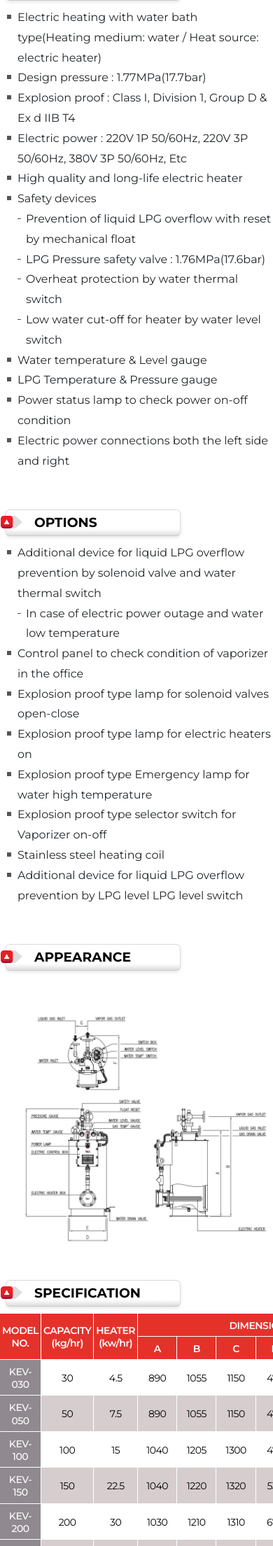
After one commit to KamoliddinCS/madadltd, a Flask app: page /manufacturing/lpg-vaporizer-kev-series in a window 390 px wide. The commit adds this page. Shown: the part 1067-3276 px from the top of the page at 70% size. Run offline with Flask 3, Linux system fonts and the light colour scheme; some libraries are stand-ins or nearby versions; some web fonts are replaced.

Commit message:
Product page done. Elements and their styles have been successfully integrated. Need to make the page responsive now.

```diff
--- a/main.py
+++ b/main.py
@@ -1,4 +1,4 @@
-from flask import Flask, render_template, request, redirect, url_for
+from flask import Flask, render_template, request, redirect, url_for, jsonify
 from flask_bootstrap import Bootstrap5
 from flask_sqlalchemy import SQLAlchemy
 from flask_wtf import FlaskForm
@@ -37,5 +37,11 @@ def contact():
     return render_template("contact.html")
 
 
+# ROUTES TO MANUFACTURED PRODUCTS AT MADAD LTD
+@app.route("/manufacturing/lpg-vaporizer-kev-series")
+def lpg_vaporizer1():
+    return render_template("lpg-vaporizer-kev-series.html")
+
+
 if __name__ == "__main__":
     app.run(debug=True, port=5001)
--- a/static/styles/style.css
+++ b/static/styles/style.css
@@ -450,6 +450,182 @@ footer a {
 
 /***************** MANUFACTURING PAGE ********************/
 
+/***************** PRODUCT PAGE ********************/
+
+.product-description-section {
+    margin: 0 auto;
+    max-width: 1200px;
+    padding: 20px 0 120px;
+}
+
+.sub_depth_tit {
+    font-family: 'Montserrat', sans-serif;
+    font-size: 1.875rem;
+    color: #ed1b2f;
+    font-weight: 700;
+    line-height: 1.2;
+    padding-bottom: .875rem;
+    letter-spacing: -1.5px;
+}
+
+.sub_depth_tit p {
+    font-size: 1.5625rem;
+    color: #111;
+    font-weight: 400;
+    margin-top: 5px;
+    margin-bottom: 10px;
+}
+
+.bb-line {
+    border-bottom: 1px solid #999;
+}
+
+.fit-img {
+    margin: 50px auto;
+    display: block;
+    max-width: 100%;
+}
+
+.pro-spec-tit {
+    position: relative;
+    display: inline-block;
+    min-width: 250px;
+    padding: 9px 40px 8px;
+    margin-left: 8px;
+    margin-bottom: 10px;
+    font-weight: 700;
+    font-size: 1.175rem;
+    color: #000;
+    line-height: 1;
+    border-radius: 6px;
+    border: 1px solid #ddd;
+    border-bottom: 1px solid #ccc;
+    background: linear-gradient(#fff, #fff 50%, #fff 75%, #ddd 100%);
+    box-shadow: 0px 2px 5px rgba(0, 0, 0, .1);
+    font-family: 'Montserrat', sans-serif;
+}
+
+.pro-spec-tit:before {
+    position: absolute;
+    left: -8px;
+    top: 8px;
+    content: '';
+    width: 31px;
+    height: 18px;
+    background: url(/static/images/ico_pro-spec-tit.png) no-repeat;
+}
+
+.ul-spec-list {
+    padding-bottom: 15px;
+    list-style: none;
+    padding-left: 0;
+}
+
+.ul-spec-list > li {
+    position: relative;
+    padding-left: 25px;
+    line-height: 1.8;
+    font-family: 'Montserrat', sans-serif;
+}
+
+.ul-spec-list > li:before {
+    top: 10px;
+    left: 10px;
+    width: 6px;
+    height: 6px;
+}
+
+.ul-spec-list li:before {
+    content: '';
+    position: absolute;
+    background: #555;
+}
+
+.ul-dep-list {
+    list-style: none;
+    padding-left: 0;
+}
+
+.ul-dep-list li {
+    position: relative;
+    padding-left: 12px;
+    line-height: 1.8;
+    font-family: 'Montserrat', sans-serif;
+}
+
+.ul-dep-list li:before {
+    left: 0;
+    top: 13px;
+    width: 5px;
+    height: 1px;
+}
+
+.ul-spec-list li:before {
+    content: '';
+    position: absolute;
+    background: #555;
+}
+
+.pro-spec-item {
+    margin-top: 2.5rem;
+}
+
+.overflow-table, .overflow-table-m {
+    position: relative;
+    overflow-x: auto;
+    overflow-y: hidden;
+}
+
+.overflow-table table {
+    width: 100%;
+    min-width: 719px;
+    margin-bottom: 20px;
+}
+
+table {
+    border-collapse: collapse;
+    border-spacing: 0;
+}
+
+.kg-table table thead th {
+    background: #e4322b;
+    border-right: 1px solid #fff;
+    color: #fff;
+    font-weight: 600;
+}
+
+.kg-table table th, .kg-table table td {
+    text-align: center;
+    padding: 8px 3px 6px;
+    vertical-align: middle;
+    word-break: keep-all;
+    font-size: .875rem;
+    border-right: 1px solid #fff;
+    border-bottom: 1px solid #fff;
+    line-height: 1.3;
+    font-family: 'Montserrat', sans-serif;
+    letter-spacing: -0.5px;
+}
+
+.kg-table table tbody th {
+    background: #90898f;
+    color: #fff;
+    border-top: 1px solid #555;
+    font-weight: 500;
+}
+
+.kg-table table td {
+    color: #000;
+    border-top: 1px solid #555;
+}
+
+.kg-table table tr:nth-of-type(even) td {
+    background: #d5cdce;
+    border-right: 1px solid #fff;
+}
+
+
+/***************** PRODUCT PAGE ********************/
 
 
 
--- /dev/null
+++ b/templates/lpg-vaporizer-kev-series.html
@@ -0,0 +1,431 @@
+{% extends 'base.html' %}
+
+{% block body %}
+
+<div class="sub-visual" style="background: url('{{ url_for('static', filename='images/sub_vis_manufacturing.jpg') }}') no-repeat center center; background-size: cover;">
+    <div class="main-section">
+        <h2 class="text-light font-main fade-up">GAS Equipment</h2>
+        <p class="text-light font-main fade-up">Anywhere, anytime</p>
+    </div>
+</div>
+
+<div class="sub-cont-header d-flex justify-content-center" style="padding-top: 80px; padding-bottom: 40px;">
+    <h2 class="fade-left manufacturing-list-header-text" style="">
+        <span class="before fadeUpRight" style="left: 55%; bottom: 50px; width: 31px; height: 31px; display:block; position: absolute; visibility: inherit; opacity: 1; transform: matrix(1, 0, 0, 1, 0, 0); background: url('{{ url_for('static', filename='images/tit_deco_lc.png') }}') no-repeat center center; background-size: cover;"></span>
+        LPG VAPORIZER (KEV Series)
+        <span class="after fadeDownLeft" style="left: 35%; top: 60px; width: 31px; height: 31px; display:block; position: absolute; visibility: inherit; opacity: 1; transform: matrix(1, 0, 0, 1, 0, 0); background: url('{{ url_for('static', filename='images/tit_deco_lc.png') }}') no-repeat center center; background-size: cover;"></span>
+    </h2>
+</div>
+
+<div class="product-description-section">
+    <h3 class="sub_depth_tit bb-line ">LPG VAPORIZER (KEV Series)
+        <p>Electric Heated and Water Bath Type </p>
+    </h3>
+      <img class="fit-img" src="{{ url_for('static', filename='images/img_kev-series_1.jpg') }}" alt="LPG VAPORIZER (KEV Series)">
+      <div class="pro-spec-item">
+        <h4 class="pro-spec-tit">FEATURES</h4>
+        <ul class="ul-spec-list">
+          <li>Electric heating with water bath type(Heating medium: water / Heat source: electric heater)</li>
+          <li>Design pressure : 1.77MPa(17.7bar)</li>
+          <li>Explosion proof : Class I, Division 1, Group D &amp; Ex d IIB T4</li>
+          <li>Electric power : 220V 1P 50/60Hz, 220V 3P 50/60Hz, 380V 3P 50/60Hz, Etc</li>
+          <li>High quality and long-life electric heater</li>
+          <li>Safety devices
+            <ul class="ul-dep-list">
+              <li>Prevention of liquid LPG overflow with reset by mechanical float</li>
+              <li>LPG Pressure safety valve : 1.76MPa(17.6bar)</li>
+              <li>Overheat protection by water thermal switch</li>
+              <li>Low water cut-off for heater by water level switch</li>
+            </ul>
+          </li>
+          <li>Water temperature &amp; Level gauge</li>
+          <li>LPG Temperature &amp; Pressure gauge</li>
+          <li>Power status lamp to check power on-off condition</li>
+          <li>Electric power connections both the left side and right</li>
+        </ul>
+      </div>
+      <div class="pro-spec-item mt40">
+        <h4 class="pro-spec-tit">OPTIONS</h4>
+        <ul class="ul-spec-list">
+          <li>Additional device for liquid LPG overflow prevention by solenoid valve and water thermal switch
+            <ul class="ul-dep-list">
+              <li>In case of electric power outage and water low temperature</li>
+            </ul>
+          </li>
+          <li>Control panel to check condition of vaporizer in the office</li>
+          <li>Explosion proof type lamp for solenoid valves open-close</li>
+          <li>Explosion proof type lamp for electric heaters on</li>
+          <li>Explosion proof type Emergency lamp for water high temperature</li>
+          <li>Explosion proof type selector switch for Vaporizer on-off</li>
+          <li>Stainless steel heating coil</li>
+          <li>Additional device for liquid LPG overflow prevention by LPG level LPG level switch</li>
+        </ul>
+      </div>
+      <div class="pro-spec-item mt40">
+        <h4 class="pro-spec-tit">APPEARANCE</h4>
+        <img class="fit-img" src="{{ url_for('static', filename='images/img_kev-series_2.jpg') }}" alt="LPG VAPORIZER (KEV Series)">
+      </div>
+      <div class="pro-spec-item">
+        <h4 class="pro-spec-tit">SPECIFICATION</h4>
+        <div class="kg-table overflow-table">
+<!--          <div class="scroll_msg aos-init" data-aos="hide">Left/Right Scroll</div>-->
+          <table>
+            <colgroup>
+              <col width="95px">
+              <col width="8.3%">
+              <col width="8.3%">
+              <col width="8.3%">
+              <col width="8.3%">
+              <col width="8.3%">
+              <col width="8.3%">
+              <col width="8.3%">
+              <col width="8.3%">
+              <col width="8.3%">
+              <col width="8.3%">
+              <col width="8.3%">
+            </colgroup>
+            <thead>
+              <tr>
+                <th rowspan="2">MODEL NO.</th>
+                <th rowspan="2">CAPACITY<br>
+                  (kg/hr)</th>
+                <th rowspan="2">HEATER<br>
+                  (kw/hr)
+                </th>
+                <th colspan="7">DIMENSIONS (mm)</th>
+                <th rowspan="2">INLET<br>
+                  SIZE</th>
+                <th rowspan="2">OUTLET<br>
+                  SIZE
+                </th>
+              </tr>
+              <tr>
+                <th>A</th>
+                <th>B</th>
+                <th>C</th>
+                <th>D</th>
+                <th>E</th>
+                <th>F</th>
+                <th>G</th>
+              </tr>
+            </thead>
+            <tbody>
+              <tr>
+                <th>KEV-030 </th>
+                <td>30 </td>
+                <td>4.5 </td>
+                <td>890</td>
+                <td>1055</td>
+                <td>1150</td>
+                <td>470</td>
+                <td>435</td>
+                <td>670</td>
+                <td>150</td>
+                <td>20A(3/4")</td>
+                <td>20A(3/4")</td>
+              </tr>
+              <tr>
+                <th>KEV-050</th>
+                <td>50</td>
+                <td>7.5</td>
+                <td>890</td>
+                <td>1055</td>
+                <td>1150</td>
+                <td>470</td>
+                <td>435</td>
+                <td>670</td>
+                <td>150</td>
+                <td>20A(3/4")</td>
+                <td>20A(3/4")</td>
+              </tr>
+              <tr>
+                <th>KEV-100</th>
+                <td>100</td>
+                <td>15</td>
+                <td>1040</td>
+                <td>1205</td>
+                <td>1300</td>
+                <td>470</td>
+                <td>435</td>
+                <td>670</td>
+                <td>150</td>
+                <td>20A(3/4")</td>
+                <td>25A(1")</td>
+              </tr>
+              <tr>
+                <th>KEV-150</th>
+                <td>150</td>
+                <td>22.5</td>
+                <td>1040</td>
+                <td>1220</td>
+                <td>1320</td>
+                <td>530</td>
+                <td>495</td>
+                <td>730</td>
+                <td>180</td>
+                <td>20A(3/4")</td>
+                <td>25A(1")</td>
+              </tr>
+              <tr>
+                <th>KEV-200</th>
+                <td>200</td>
+                <td>30</td>
+                <td>1030</td>
+                <td>1210</td>
+                <td>1310</td>
+                <td>670</td>
+                <td>635</td>
+                <td>880</td>
+                <td>180</td>
+                <td>20A(3/4")</td>
+                <td>25A(1")</td>
+              </tr>
+              <tr>
+                <th>KEV-300</th>
+                <td>300</td>
+                <td>22.5x2</td>
+                <td>1180</td>
+                <td>1360</td>
+                <td>1460</td>
+                <td>610</td>
+                <td>575</td>
+                <td>810</td>
+                <td>180</td>
+                <td>20A(3/4")</td>
+                <td>25A(1")</td>
+              </tr>
+              <tr>
+                <th>KEV-400</th>
+                <td>400</td>
+                <td>30x2</td>
+                <td>1100</td>
+                <td>1300</td>
+                <td>1400</td>
+                <td>730</td>
+                <td>695</td>
+                <td>985</td>
+                <td>240</td>
+                <td>25A(1")</td>
+                <td>50A(2")</td>
+              </tr>
+              <tr>
+                <th>KEV-500</th>
+                <td> 500</td>
+                <td>25x3</td>
+                <td>1200</td>
+                <td>1400</td>
+                <td>1505</td>
+                <td>730</td>
+                <td>695</td>
+                <td>985</td>
+                <td>240</td>
+                <td>25A(1")</td>
+                <td>50A(2")</td>
+              </tr>
+              <tr>
+                <th>KEV-600</th>
+                <td>600</td>
+                <td>30x3</td>
+                <td>1300</td>
+                <td>1500</td>
+                <td>1605</td>
+                <td>790</td>
+                <td>755</td>
+                <td>1040</td>
+                <td>240</td>
+                <td>25A(1")</td>
+                <td>50A(2")</td>
+              </tr>
+              <tr>
+                <th>KEV-700</th>
+                <td>700</td>
+                <td>35x3</td>
+                <td>1300</td>
+                <td>1500</td>
+                <td>1605</td>
+                <td>950</td>
+                <td>900</td>
+                <td>1245</td>
+                <td>312.5</td>
+                <td>25A(1")</td>
+                <td>50A(2")</td>
+              </tr>
+              <tr>
+                <th>KEV-800</th>
+                <td>800</td>
+                <td>40x3</td>
+                <td>1360</td>
+                <td>1560</td>
+                <td>1665</td>
+                <td>950</td>
+                <td>900</td>
+                <td>1245</td>
+                <td>312.5</td>
+                <td>25A(1")</td>
+                <td>50A(2")</td>
+              </tr>
+              <tr>
+                <th>KEV-900</th>
+                <td>900</td>
+                <td>45x3</td>
+                <td>1430</td>
+                <td>1630</td>
+                <td>1760</td>
+                <td>1065</td>
+                <td>1015</td>
+                <td>1375</td>
+                <td>345</td>
+                <td>40A(1 1/2")</td>
+                <td>80A(3")</td>
+              </tr>
+              <tr>
+                <th>KEV-1000</th>
+                <td>1000</td>
+                <td>50x3</td>
+                <td>1500</td>
+                <td>1700</td>
+                <td>1830</td>
+                <td>1065</td>
+                <td>1015</td>
+                <td>1375</td>
+                <td>345</td>
+                <td>40A(1 1/2")</td>
+                <td>80A(3")</td>
+              </tr>
+              <tr>
+                <th>KEV-1100</th>
+                <td>1100</td>
+                <td>55x3</td>
+                <td>1600</td>
+                <td>1800</td>
+                <td>1930</td>
+                <td>1250</td>
+                <td>1200</td>
+                <td>1570</td>
+                <td>345</td>
+                <td>40A(1 1/2")</td>
+                <td>80A(3")</td>
+              </tr>
+              <tr>
+                <th>KEV-1200</th>
+                <td>1200</td>
+                <td>60x3</td>
+                <td>1650</td>
+                <td>1850</td>
+                <td>1930</td>
+                <td>1250</td>
+                <td>1200</td>
+                <td>1570</td>
+                <td>345</td>
+                <td>40A(1 1/2")</td>
+                <td>80A(3")</td>
+              </tr>
+            </tbody>
+          </table>
+        </div>
+      </div>
+      <div class="pro-spec-item mt40">
+        <h4 class="pro-spec-tit">WEIGHT(KG)</h4>
+        <div class="kg-table overflow-table">
+<!--          <div class="scroll_msg aos-init" data-aos="hide">Left/Right Scroll</div>-->
+          <table>
+            <colgroup>
+              <col width="95px">
+              <col>
+              <col>
+              <col>
+              <col>
+              <col>
+              <col>
+              <col>
+              <col>
+              <col>
+              <col>
+              <col>
+              <col>
+              <col>
+              <col>
+              <col>
+            </colgroup>
+            <thead>
+              <tr>
+                <th>MODEL NO.</th>
+                <th>KEV-030</th>
+                <th>KEV-050</th>
+                <th>KEV-100</th>
+                <th>KEV-150</th>
+                <th>KEV-200</th>
+                <th>KEV-300</th>
+                <th>KEV-400</th>
+                <th>KEV-500</th>
+                <th>KEV-600</th>
+                <th>KEV-700</th>
+                <th>KEV-800</th>
+                <th>KEV-900</th>
+                <th>KEV-1000</th>
+                <th>KEV-1100</th>
+                <th>KEV-1200</th>
+              </tr>
+            </thead>
+            <tbody>
+              <tr>
+                <th>Empty</th>
+                <td>95</td>
+                <td>100</td>
+                <td>126</td>
+                <td>160</td>
+                <td>206</td>
+                <td>232</td>
+                <td>310</td>
+                <td>370</td>
+                <td>450</td>
+                <td>600</td>
+                <td>650</td>
+                <td>755</td>
+                <td>790</td>
+                <td>930</td>
+                <td>980</td>
+              </tr>
+              <tr>
+                <th>Operation</th>
+                <td>168.5</td>
+                <td>168.5</td>
+                <td>212</td>
+                <td>274</td>
+                <td>406</td>
+                <td>410</td>
+                <td>550</td>
+                <td>635</td>
+                <td>825</td>
+                <td>1090</td>
+                <td>1170</td>
+                <td>1470</td>
+                <td>1545</td>
+                <td>2115</td>
+                <td>2225</td>
+              </tr>
+              <tr>
+                <th>Full</th>
+                <td>172.5</td>
+                <td>172.5</td>
+                <td>216</td>
+                <td>280</td>
+                <td>415</td>
+                <td>417</td>
+                <td>565</td>
+                <td>650</td>
+                <td>837</td>
+                <td>1107</td>
+                <td>1187</td>
+                <td>1492</td>
+                <td>1567</td>
+                <td>2137</td>
+                <td>2256</td>
+              </tr>
+            </tbody>
+          </table>
+        </div>
+      </div>
+</div>
+
+{% endblock %}
```
Also changed, not shown: static/images/ico_pro-spec-tit.png (added), static/images/img_kev-series_1.jpg (added), static/images/img_kev-series_2.jpg (added).
